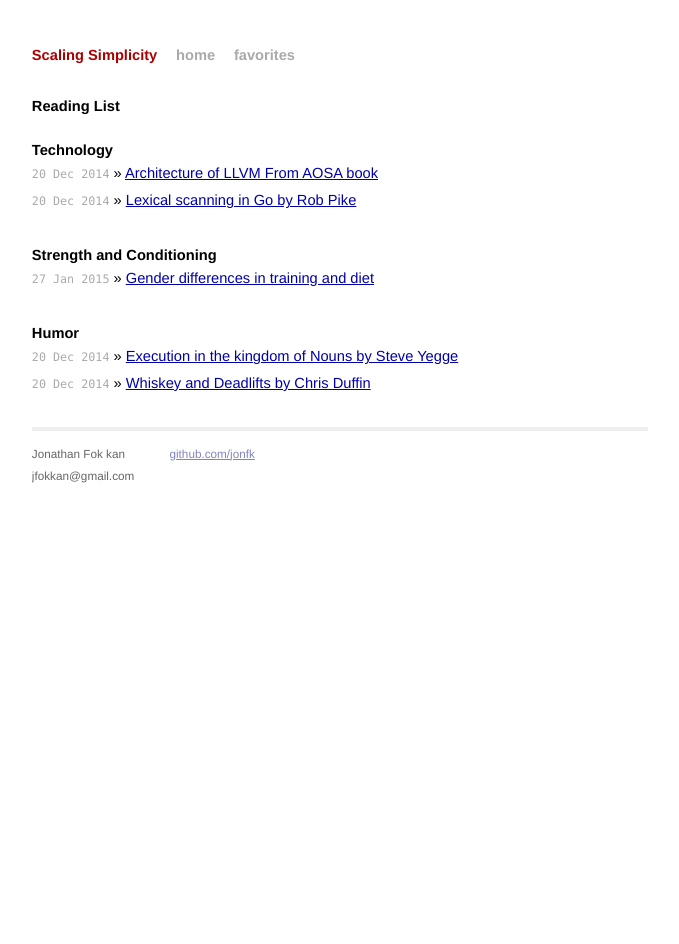
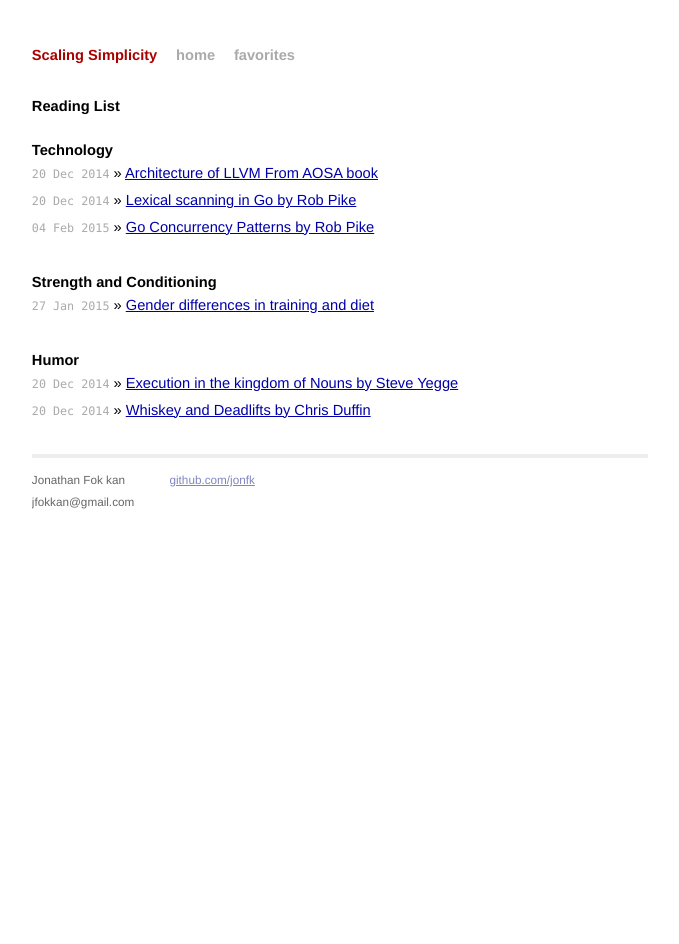
Before and after one commit to jonfk/jonfk.ca, a Jekyll site: the page built from favorites.html, in a window 1280 px wide. Shown: the whole page, without its empty margins (300-979 px from the left). Built offline with Jekyll 4.4.1, drawn with Linux system fonts in a browser that asks for light colours; Markdown is read by kramdown in place of the engine named in the settings.

Commit message:
ADDED Go Concurrency Patterns to favorites

```diff
--- a/favorites.html
+++ b/favorites.html
@@ -10,6 +10,7 @@ url: favorites
   <ul class="posts">
     <li><span>20 Dec 2014</span> &raquo; <a href="http://aosabook.org/en/llvm.html">Architecture of LLVM From AOSA book</a></li>
     <li><span>20 Dec 2014</span> &raquo; <a href="www.youtube.com/watch?v=HxaD_trXwRE">Lexical scanning in Go by Rob Pike</a></li>
+    <li><span>04 Feb 2015</span> &raquo; <a href="http://youtu.be/f6kdp27TYZs">Go Concurrency Patterns by Rob Pike</a></li>
   </ul>
 
   <h3>Strength and Conditioning</h3>
```
